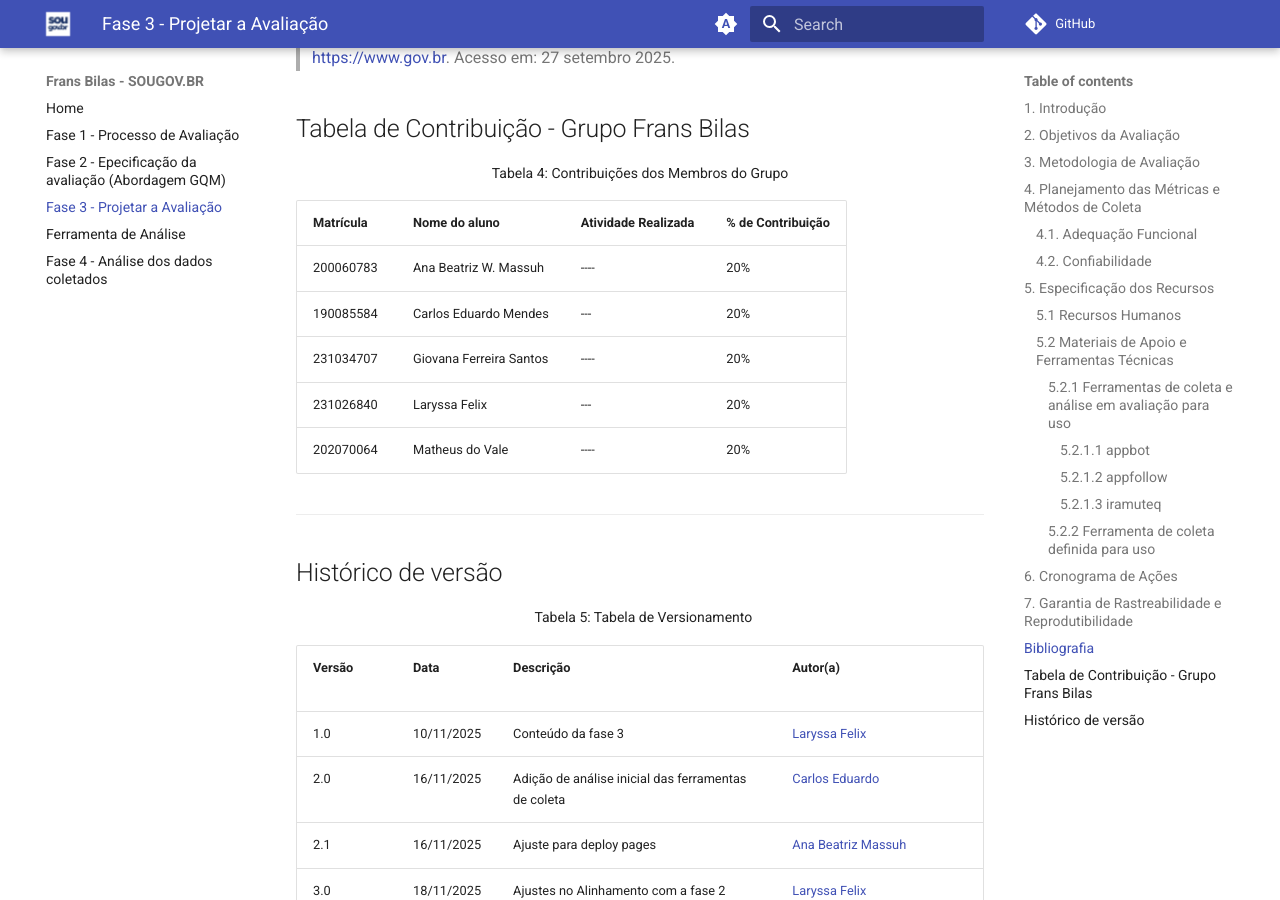
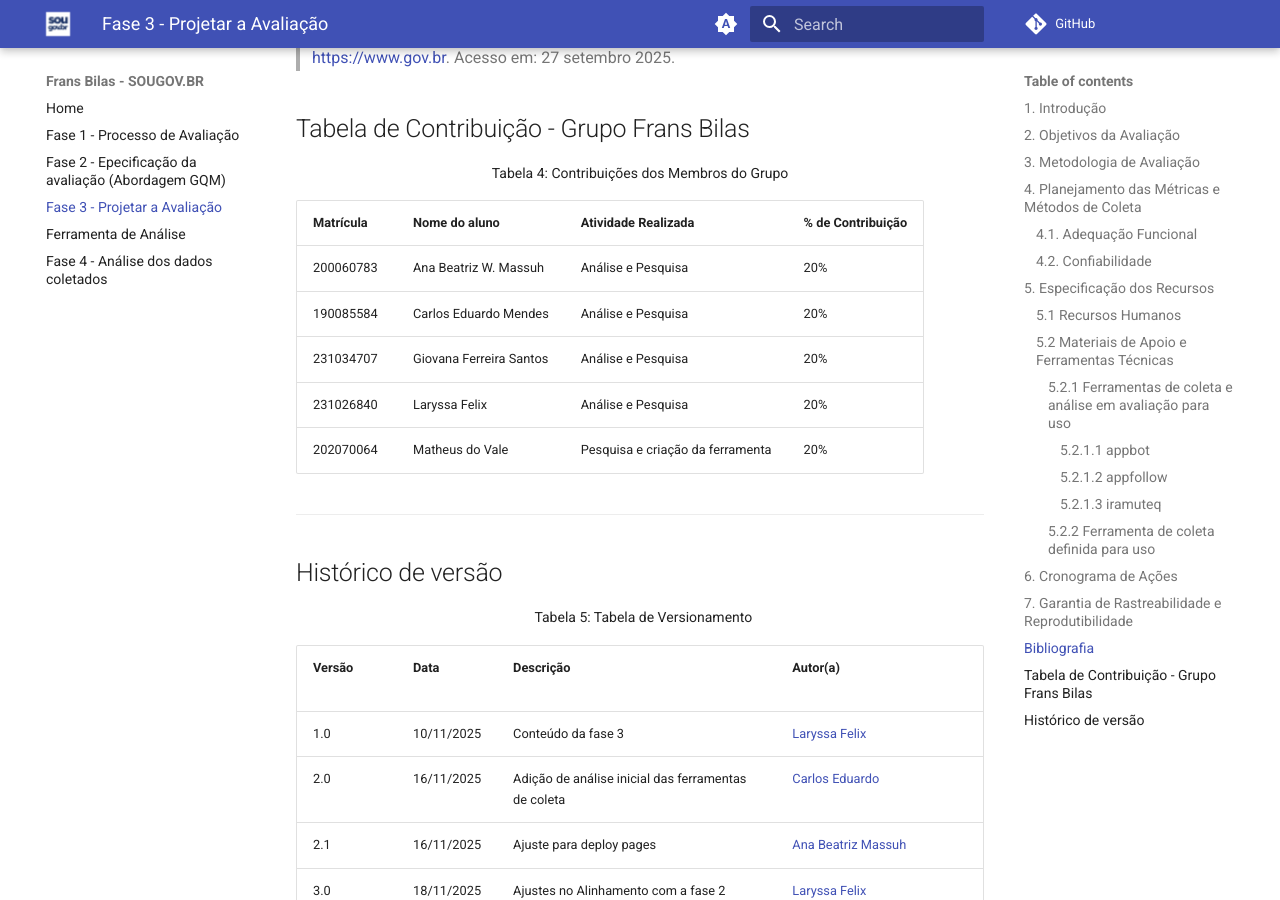
Before and after one commit to felixlaryssa/2025-2_T01_FRANS-BILAS, an MkDocs documentation site: the page built from docs/fase3.md, in a window 1280 px wide and 900 px high, scrolled down 8511 px. Built offline with MkDocs 1.6.1 and Material for MkDocs 9.7.7, drawn with Linux system fonts in a browser that asks for light colours; comment, search, counter and statistics services are not loaded.

Commit message:
Update student contributions in fase3.md

```diff
--- a/docs/fase3.md
+++ b/docs/fase3.md
@@ -161,11 +161,11 @@ Esses registros servirão como evidência para validação dos resultados.
 
 | Matrícula | Nome do aluno | Atividade Realizada | % de Contribuição |
 | --------- | ------------- | ------------------- | ----------------- |
-| 200060783 | Ana Beatriz W. Massuh | ---- | 20% |
-| 190085584 | Carlos Eduardo Mendes |  --- | 20% |
-| 231034707 | Giovana Ferreira Santos | ---- | 20% |
-| 231026840 | Laryssa Felix |  ---  | 20% |
-| 202070064 | Matheus do Vale | ---- | 20% |
+| 200060783 | Ana Beatriz W. Massuh | Análise e Pesquisa | 20% |
+| 190085584 | Carlos Eduardo Mendes |  Análise e Pesquisa | 20% |
+| 231034707 | Giovana Ferreira Santos | Análise e Pesquisa | 20% |
+| 231026840 | Laryssa Felix |  Análise e Pesquisa  | 20% |
+| 202070064 | Matheus do Vale | Pesquisa e criação da ferramenta | 20% |
 
 ---------------------
 
```
